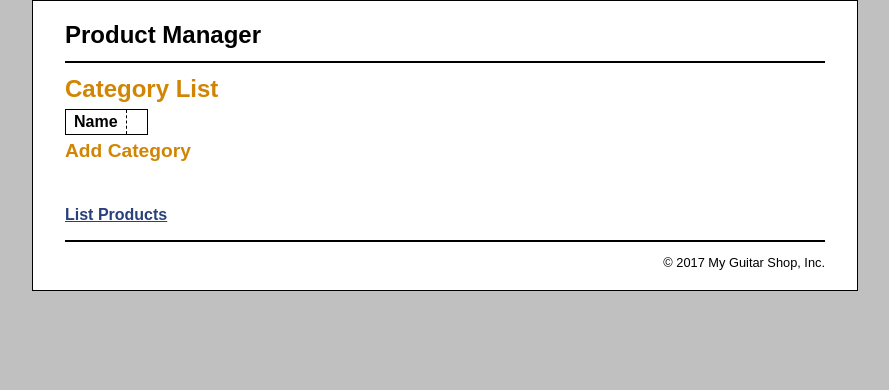
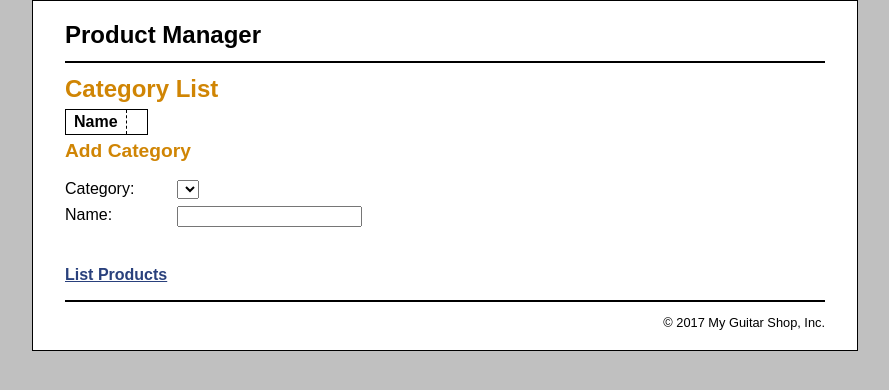
Before and after one commit to ddo6/is218hw4-1, a PHP site: page /category_list.php in a window 1280 px wide. Shown: the top 390 px of the page, without its empty margins (195-1084 px from the left). Run offline with PHP 8.4, Linux system fonts and the light colour scheme; data that the repository does not hold is empty.

Commit message:
Update category_list.php

```diff
--- a/category_list.php
+++ b/category_list.php
@@ -46,6 +46,22 @@ $statement->closeCursor();
     </table>
 
     <h2>Add Category</h2>
+        <form action="add_product.php" method="post"
+              id="add_product_form">
+
+            <label>Category:</label>
+            <select name="category_id">
+            <?php foreach ($categories as $category) : ?>
+                <option value="<?php echo $category['categoryID']; ?>">
+                    <?php echo $category['categoryName']; ?>
+                </option>
+            <?php endforeach; ?>
+            </select><br>
+
+
+            <label>Name:</label>
+            <input type="text" name="name"><br>
+
 
     <!-- add code for the form here -->
 
```
